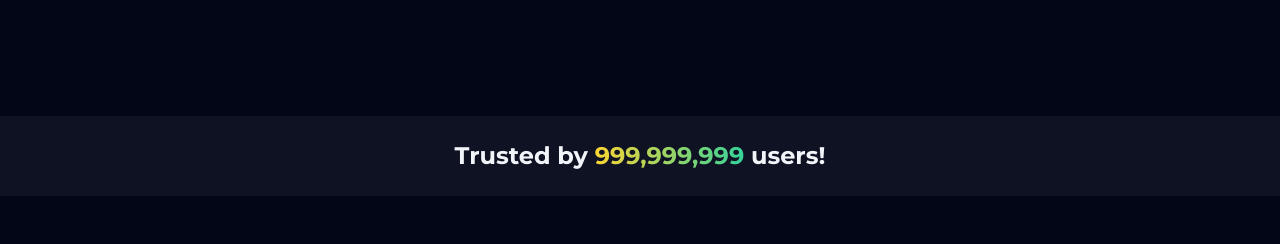
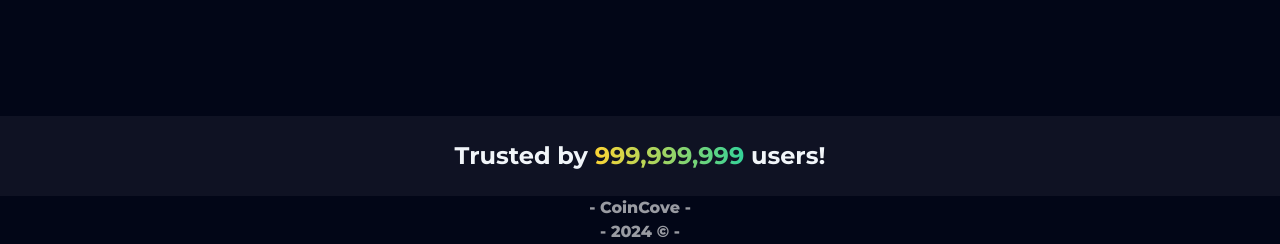
Before and after one commit to KaiVerschuren/Proftaak, a PHP site: page / in a window 1280 px wide. Shown: the part 576-820 px from the top of the page. Before the commit the page ends 772 px from the top, so only its background shows below. Run offline with PHP 8.4, Linux system fonts and the light colour scheme.

Commit message:
footerComplete

```diff
--- a/inc/php/functions.php
+++ b/inc/php/functions.php
@@ -91,6 +91,12 @@ function headerFunction()
 }
 
 function footer() {
-
+    ?>
+    <footer>
+        <div class="container">
+            <p class="footerText">- CoinCove - <br> - 2024 &copy; -</p>
+        </div>
+    </footer>
+    <?php
 }
 ?>
--- a/index.php
+++ b/index.php
@@ -27,6 +27,8 @@ head();
         </section>
     </main>
 
+<?php footer(); ?>
+
 </body>
 
 </html>
--- a/style/components/footer.css
+++ b/style/components/footer.css
@@ -0,0 +1,11 @@
+footer {
+    width: 100%;
+    text-align: center;
+    position: relative;
+    bottom: 0;
+}
+
+.footerText {
+    font-weight: 800;
+    color: var(--text-soft);
+}
--- a/style/utils.css
+++ b/style/utils.css
@@ -2,6 +2,7 @@
 @import url("style.css");
 @import url("allStyle.css");
 @import url("components/header.css");
+@import url("components/footer.css");
 @import url("components/hero.css");
 @import url("components/userCounter.css");
 @import url("functionStyles.css");
```
